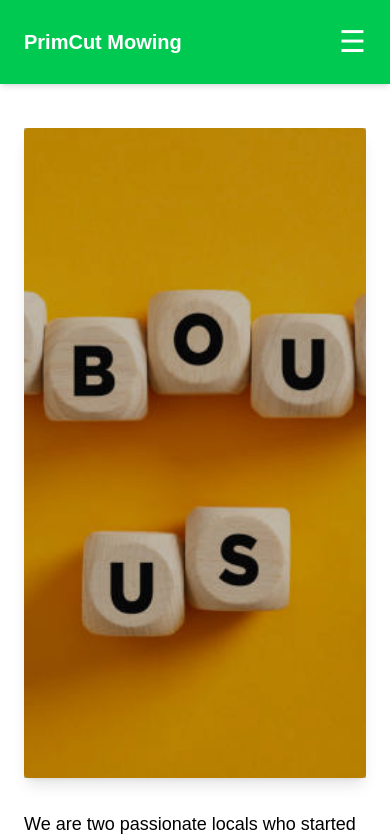
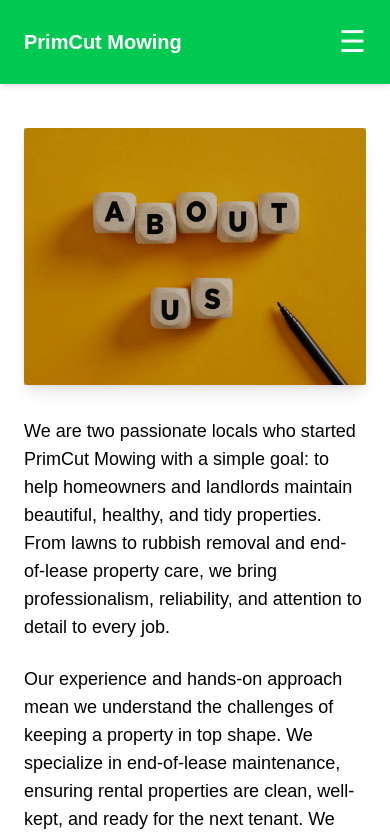
Before and after one commit to Psalms91-50-23/primcut_mowing, a Next.js app: page /about in a window 390 px wide. Shown: the top 838 px of the page. Built offline with nearby package versions, Linux system fonts and the light colour scheme.

Commit message:
altered image for about me

```diff
--- a/pages/about.tsx
+++ b/pages/about.tsx
@@ -5,24 +5,20 @@ type Props = {}
 const About = (props: Props) => {
   return (
     <div className="py-16 px-6 md:px-16 bg-white text-black">
-       <div className="relative w-full h-[650px] md:h-[650px] mb-8">
+       <div className="relative w-full mb-8">
         <img
           src="/images/about_us.jpg"
           alt="About Us"
-          className="w-full h-full object-cover rounded shadow-lg"
+          className="w-full h-auto object-contain md:h-[650px] md:object-cover rounded shadow-lg"
         />
-        <div className="absolute inset-0 bg-black/25 flex items-center justify-center">
-        </div>
+        <div className="absolute inset-0 bg-black/25 flex items-center justify-center"></div>
       </div>
-
       <p className="text-lg md:text-xl mb-6">
         We are two passionate locals who started PrimCut Mowing with a simple goal: to help homeowners and landlords maintain beautiful, healthy, and tidy properties. From lawns to rubbish removal and end-of-lease property care, we bring professionalism, reliability, and attention to detail to every job.
       </p>
-
       <p className="text-lg md:text-xl mb-6">
         Our experience and hands-on approach mean we understand the challenges of keeping a property in top shape. We specialize in end-of-lease maintenance, ensuring rental properties are clean, well-kept, and ready for the next tenant. We also provide weed control, mowing, and rubbish collection to keep every property looking its best.
       </p>
-
       <p className="text-lg md:text-xl">
         At PrimCut Mowing, we believe in doing the job right the first time. We pride ourselves on reliability, professionalism, and a friendly, approachable service. Whether you’re a homeowner looking to maintain your garden or a landlord preparing a property for new tenants, we’re here to help.
       </p>
```
